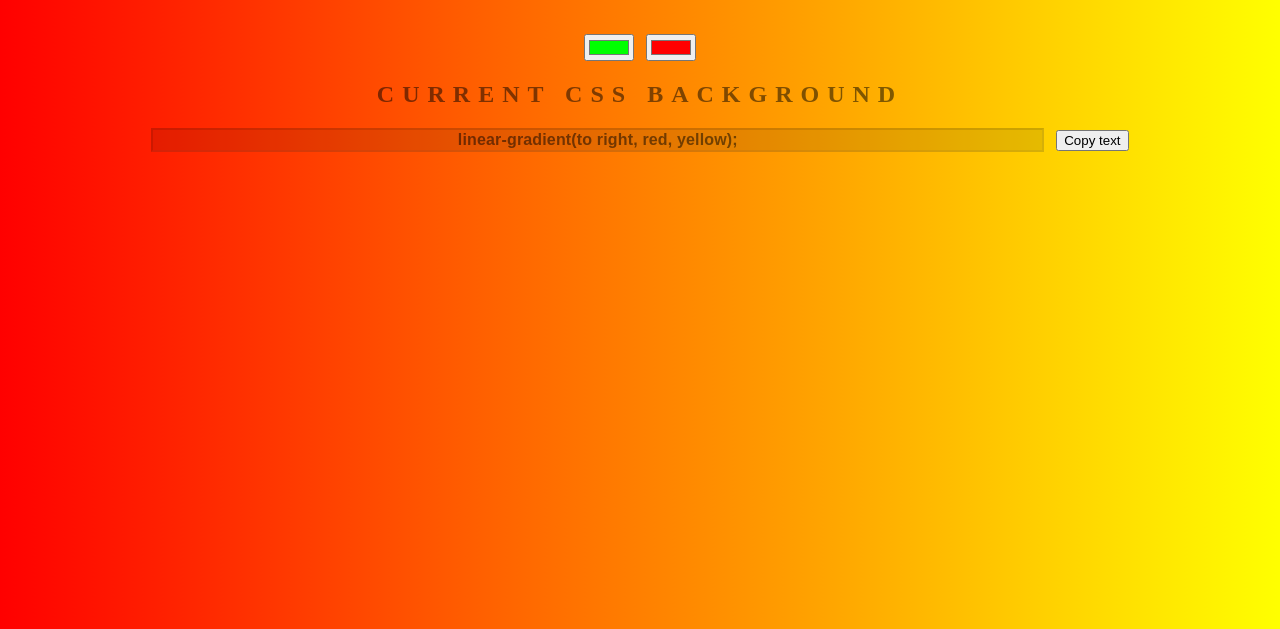
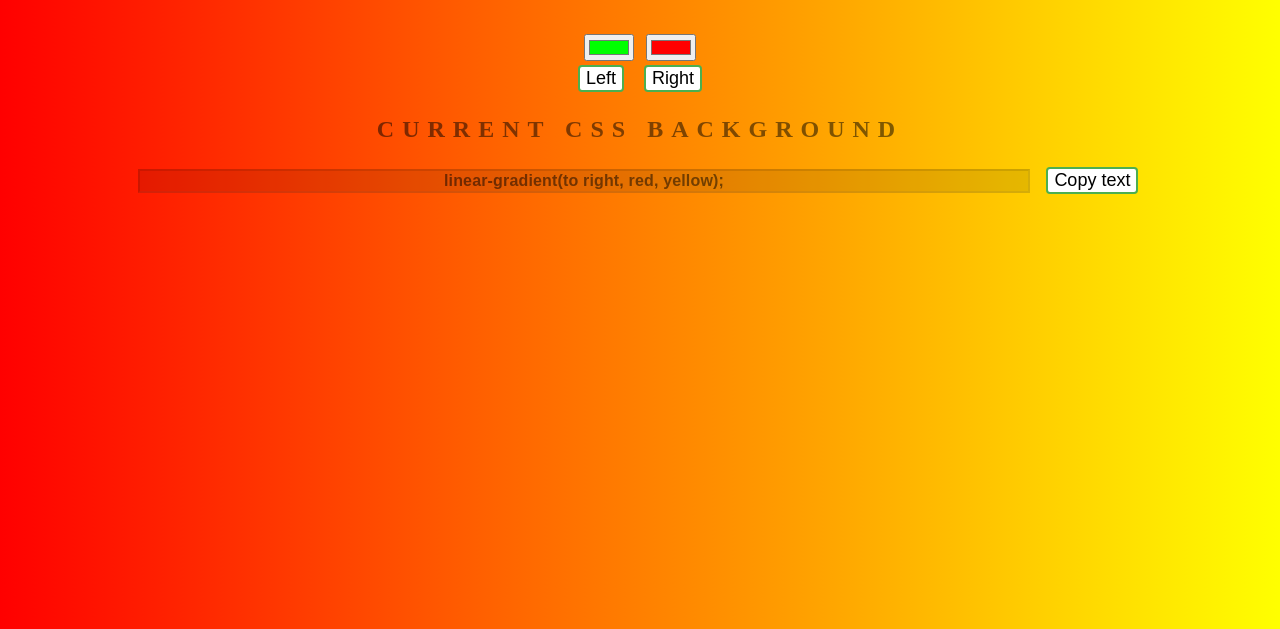
Before and after one commit to nikoskef/background-generator, a plain HTML site: page index.html in a window 1280 px wide. Shown: the part 171-800 px from the top of the page. Drawn offline with Linux system fonts and the light colour scheme.

Commit message:
added right-left button

```diff
--- a/index.html
+++ b/index.html
@@ -8,6 +8,9 @@
 	<h1>Background Generator!</h1>
 	<input class="color1" type="color" name="color1" value="#00ff00">
 	<input class="color2" type="color" name="color2" value="#ff0000">
+	<br>
+	<button id="buttonLeft" onclick="directionLeft()">Left</button>
+	<button id="buttonRight" onclick="directionRight()">Right</button>
 	<h2>Current CSS Background</h2>
 	<input type="text" value="linear-gradient(to right, red, yellow);" id="myInput">
 	<div class="tooltip">
--- a/script.js
+++ b/script.js
@@ -1,11 +1,16 @@
 const copyText = document.getElementById("myInput");
 const color1 = document.querySelector(".color1");
 const color2 = document.querySelector(".color2");
+const buttonLeft = document.getElementById("buttonLeft")
+const buttonRight = document.getElementById("buttonRight")
 const body = document.getElementById("gradient");
 const tooltip = document.getElementById("myTooltip");
+let direction = 'right'
 
 const setGredient = () => {
-	body.style.background = "linear-gradient(to right, "
+	body.style.background = "linear-gradient(to "
+	+ direction
+	+ ', '
 	+ color1.value
 	+ ", "
 	+ color2.value
@@ -16,6 +21,8 @@ const setGredient = () => {
 
 color1.addEventListener("input", setGredient);
 color2.addEventListener("input", setGredient);
+buttonLeft.addEventListener("click", setGredient);
+buttonRight.addEventListener("click", setGredient);
 
 const textCopy = () => {
   copyText.select();
@@ -26,3 +33,11 @@ const textCopy = () => {
 const copiedClipboard = () => {
   tooltip.innerHTML = "Copy to clipboard";
 }
+
+const directionLeft = () => {
+	direction='left'
+}
+
+const directionRight = () => {
+	direction='right'
+}
--- a/style.css
+++ b/style.css
@@ -15,6 +15,23 @@ h1 {
 	text-transform: uppercase;
 	letter-spacing: .5em;
 	width: 100%;
+}
+
+button {
+    margin: 4px;
+    font-size: 18px;
+    border-radius: 4px;
+    background-color: white;
+    color: black;
+    border: 2px solid #4CAF50;
+    -webkit-transition-duration: 0.4s; /* Safari */
+    transition-duration: 0.4s;
+
+}
+
+button:hover {
+    background-color: blue;
+    color: white;
 }
 
 #myInput  {
```
